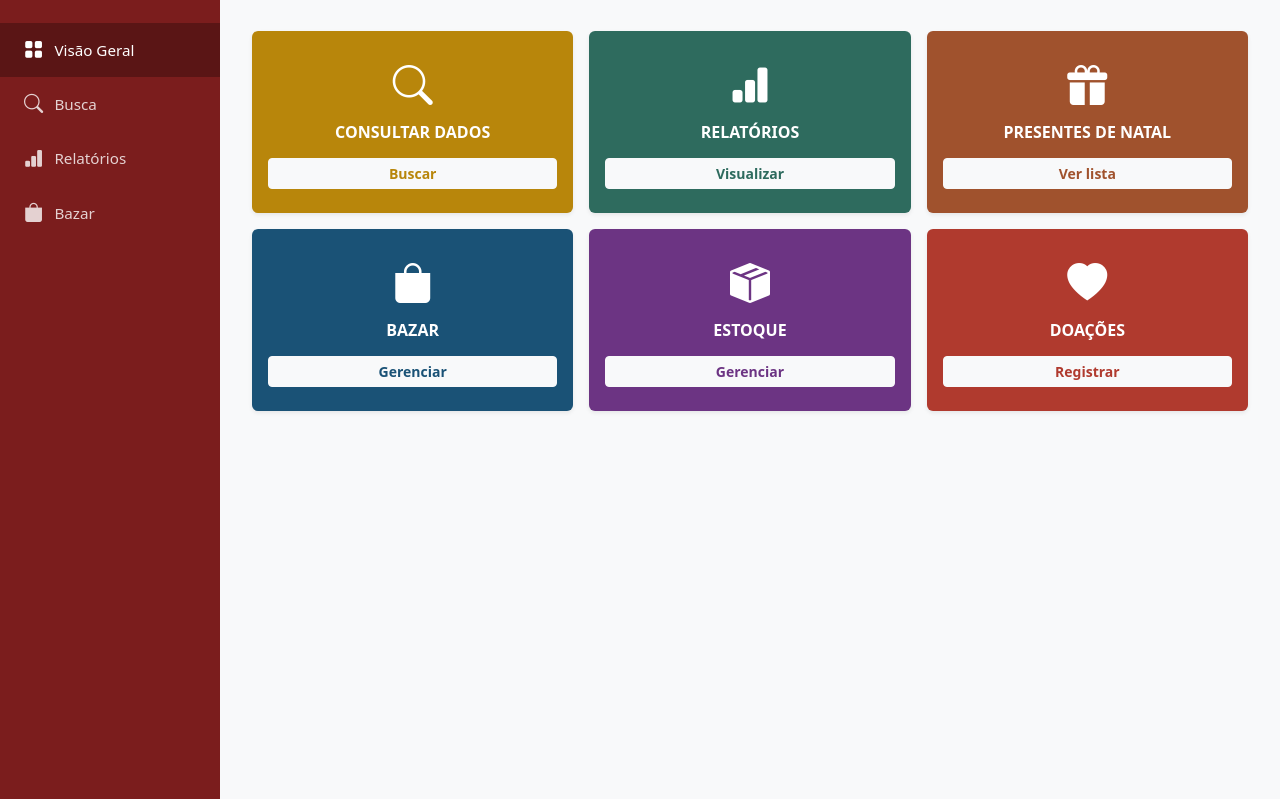
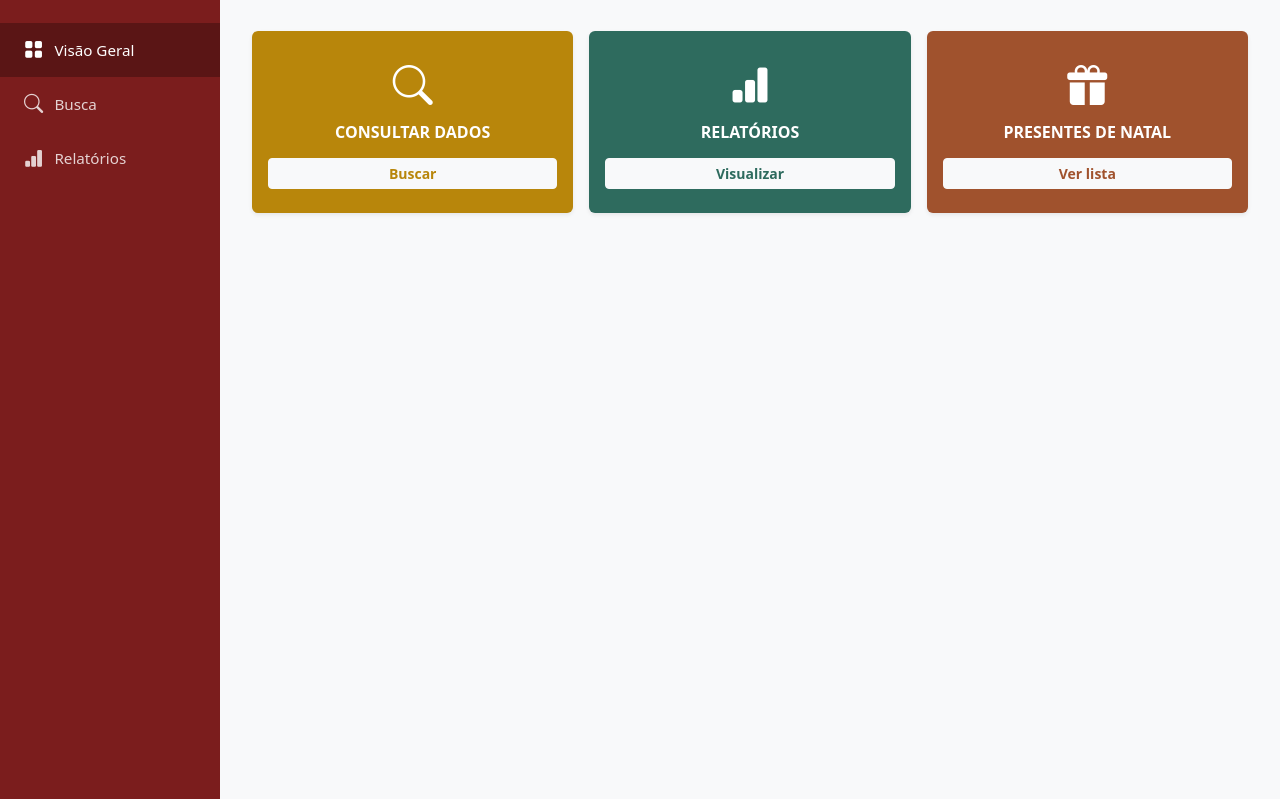
Before and after one commit to iziefigueiredo/empreendedorismo-prototipo, a Flask app: page / in a window 1280 px wide. Shown: the part 142-941 px from the top of the page. Run offline with Flask 3, Linux system fonts and the light colour scheme; the visitor is signed in with stand-in values (Sample User, id 1); data that the repository does not hold is empty; some libraries are stand-ins or nearby versions.

Commit message:
feat: remover cards bazar/estoque/doações, melhorar desenhos, diversificar idades e proteger desativação admin

```diff
--- a/app/templates/criancas/visao_geral.html
+++ b/app/templates/criancas/visao_geral.html
@@ -59,35 +59,6 @@
     </div>
     {% endif %}
 
-    <div class="col-6 col-md-4">
-        <div class="card h-100 border-0 shadow-sm text-white" style="background-color: #1A5276;">
-            <div class="card-body d-flex flex-column align-items-center justify-content-center text-center py-4">
-                <i class="bi bi-bag-fill mb-2" style="font-size: 2.5rem;"></i>
-                <h6 class="fw-bold mb-3">BAZAR</h6>
-                <a href="#" class="btn btn-light btn-sm w-100" style="color: #1A5276; font-weight: 600;">Gerenciar</a>
-            </div>
-        </div>
-    </div>
-
-    <div class="col-6 col-md-4">
-        <div class="card h-100 border-0 shadow-sm text-white" style="background-color: #6C3483;">
-            <div class="card-body d-flex flex-column align-items-center justify-content-center text-center py-4">
-                <i class="bi bi-box-seam-fill mb-2" style="font-size: 2.5rem;"></i>
-                <h6 class="fw-bold mb-3">ESTOQUE</h6>
-                <a href="#" class="btn btn-light btn-sm w-100" style="color: #6C3483; font-weight: 600;">Gerenciar</a>
-            </div>
-        </div>
-    </div>
-
-    <div class="col-6 col-md-4">
-        <div class="card h-100 border-0 shadow-sm text-white" style="background-color: #B03A2E;">
-            <div class="card-body d-flex flex-column align-items-center justify-content-center text-center py-4">
-                <i class="bi bi-heart-fill mb-2" style="font-size: 2.5rem;"></i>
-                <h6 class="fw-bold mb-3">DOAÇÕES</h6>
-                <a href="#" class="btn btn-light btn-sm w-100" style="color: #B03A2E; font-weight: 600;">Registrar</a>
-            </div>
-        </div>
-    </div>
 
 </div>
 {% endblock %}
--- a/app/templates/shared/base.html
+++ b/app/templates/shared/base.html
@@ -145,9 +145,6 @@
                 <i class="bi bi-people-fill"></i> Usuários
             </a>
             {% endif %}
-            <a href="#" class="">
-                <i class="bi bi-bag-fill"></i> Bazar
-            </a>
         </nav>
 
         <!-- Conteúdo -->
```
Also changed, not shown: popular_banco.py (+9 -2 lines).
